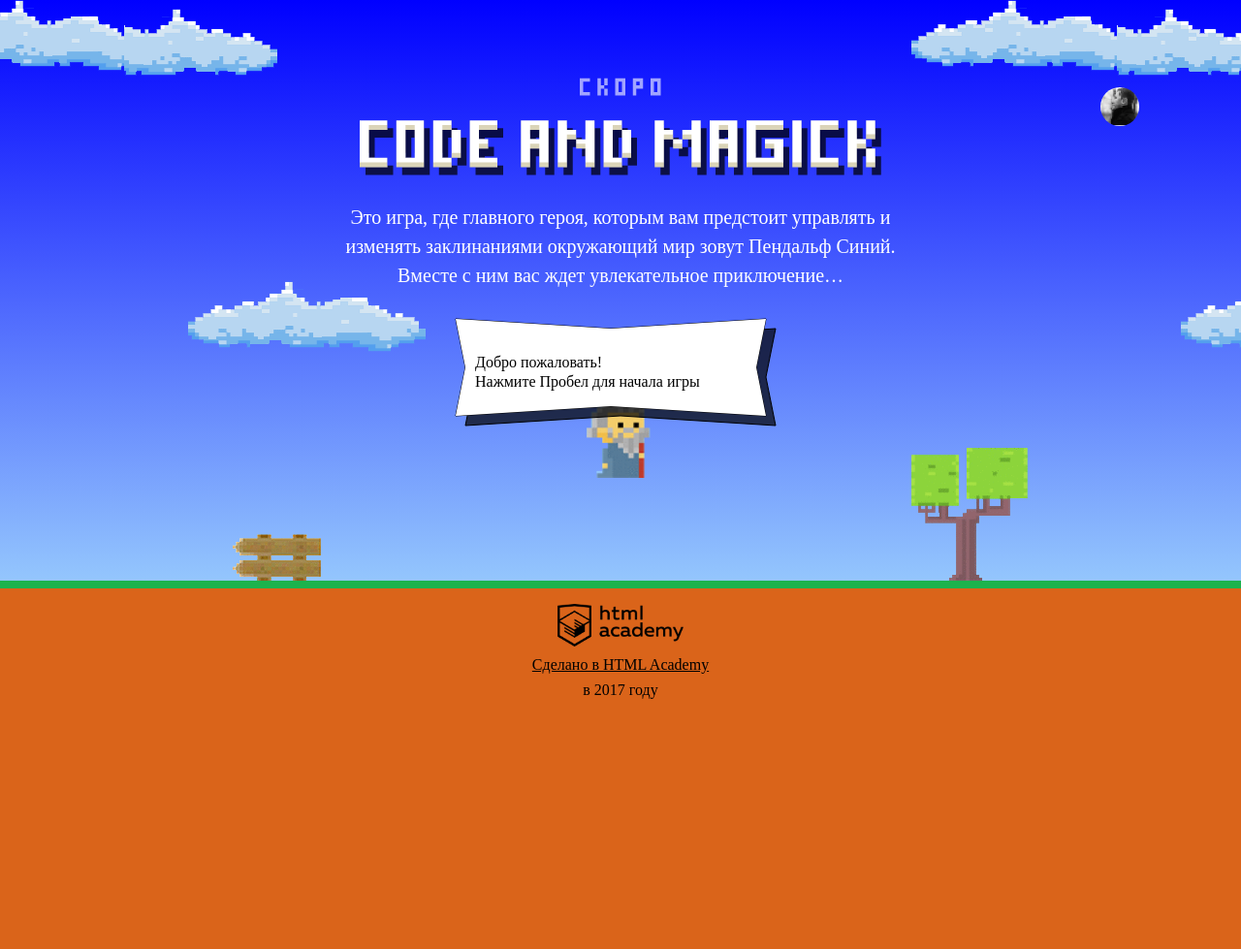
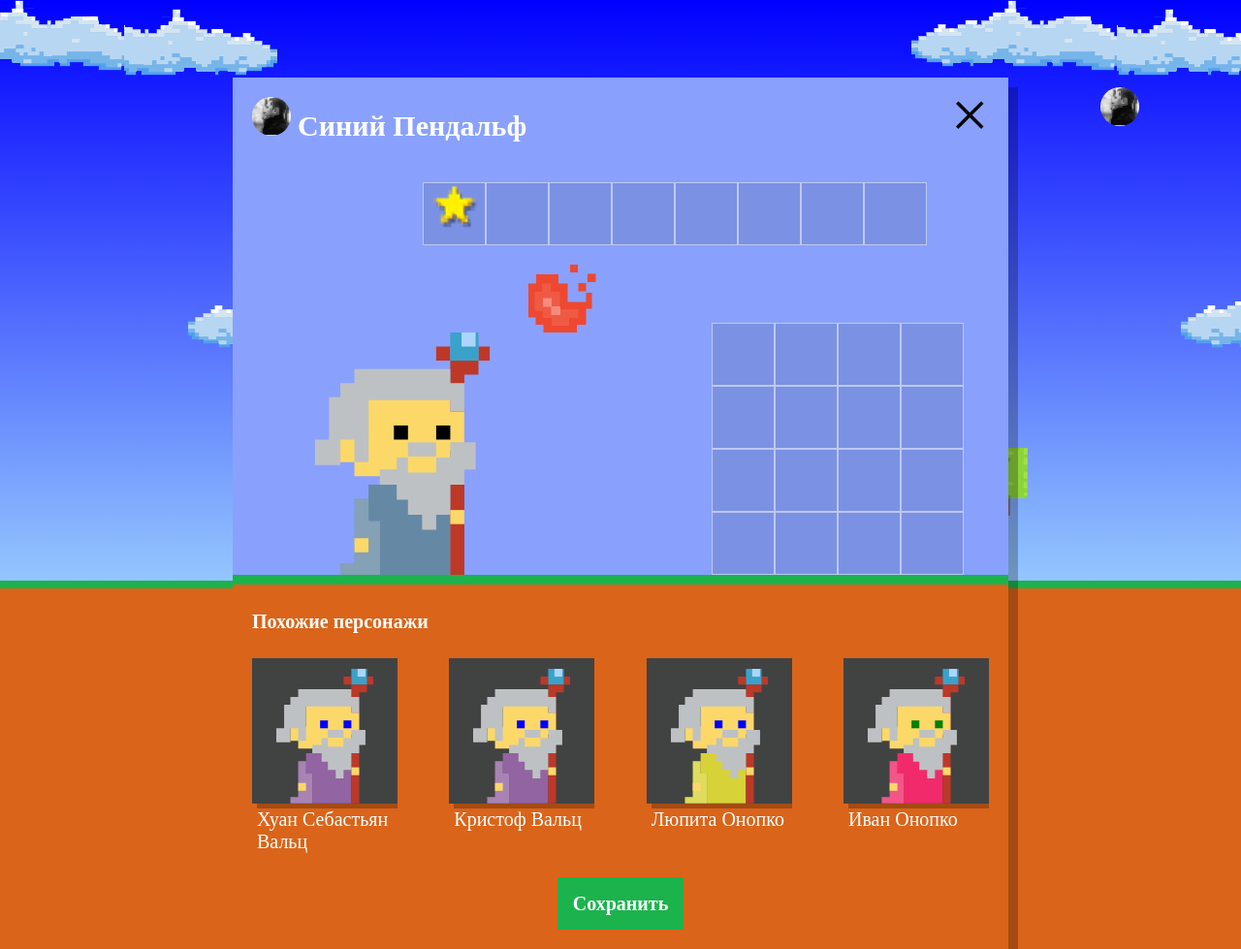
Before and after one commit to nullorone/630421-code-and-magick, a website: page index.html in a window 1280 px wide. Shown: the whole page at 97% size. Before the commit the page ends 800 px from the top, so only its background shows below. Drawn offline with Linux system fonts and the light colour scheme; a web font is replaced by a local one.

Commit message:
Инициализирует файл setup

```diff
--- a/index.html
+++ b/index.html
@@ -209,6 +209,7 @@
 
   </script>
   <script src="js/stat.js"></script>
+  <script src="js/setup.js"></script>
   <script src="js/game.js"></script>
 
 </body>
--- /dev/null
+++ b/js/setup.js
@@ -0,0 +1,87 @@
+'use strict';
+
+// Находим случайное число в указанных диапазонах
+var randomValue = function (min, max) {
+  var randromInteger = Math.random() * (max + 1 - min) + min;
+  randromInteger = Math.floor(randromInteger);
+  return randromInteger;
+};
+
+var setupContainer = document.querySelector('.setup');
+setupContainer.classList.remove('hidden');
+
+var wizards = function (
+    wizardName,
+    wizardSurname,
+    wizardCoatColor,
+    wizardEyesColor
+) {
+  var wizardsArr = [];
+  for (var i = 0; i < 4; i++) {
+    var wizardTemplate = {
+      'name':
+        wizardName[randomValue(0, wizardName.length - 1)] +
+        ' ' +
+        wizardSurname[randomValue(0, wizardSurname.length - 1)],
+      'coatColor': wizardCoatColor[randomValue(0, wizardCoatColor.length - 1)],
+      'eyesColor': wizardEyesColor[randomValue(0, wizardEyesColor.length - 1)],
+    };
+    wizardsArr.push(wizardTemplate);
+  }
+  return wizardsArr;
+};
+
+var wizardsObject = wizards(
+    [
+      'Иван',
+      'Хуан Себастьян',
+      'Мария',
+      'Кристоф',
+      'Виктор',
+      'Юлия',
+      'Люпита',
+      'Вашингтон',
+    ],
+    [
+      'да Марья',
+      'Верон',
+      'Мирабелла',
+      'Вальц',
+      'Онопко',
+      'Топольницкая',
+      'Нионго',
+      'Ирвинг',
+    ],
+    [
+      'rgb(101, 137, 164)',
+      'rgb(241, 43, 107)',
+      'rgb(146, 100, 161)',
+      'rgb(56, 159, 117)',
+      'rgb(215, 210, 55)',
+      'rgb(0, 0, 0)',
+    ],
+    ['black', 'red', 'blue', 'yellow', 'green']
+);
+
+var wizardsGenerate = function () {
+  var fragment = document.createDocumentFragment();
+  var wizardTemplateHTML = document.querySelector('.setup-similar-list');
+  for (var j = 0; j < wizardsObject.length; j++) {
+    var wizardElement = document
+      .querySelector('#similar-wizard-template')
+      .content.cloneNode(true);
+    wizardElement.querySelector('.setup-similar-label').textContent =
+      wizardsObject[j].name;
+    wizardElement.querySelector('.wizard-coat').style.fill =
+      wizardsObject[j].coatColor;
+    wizardElement.querySelector('.wizard-eyes').style.fill =
+      wizardsObject[j].eyesColor;
+    fragment.appendChild(wizardElement);
+  }
+  return wizardTemplateHTML.appendChild(fragment);
+};
+
+wizardsGenerate();
+
+var setupSimilar = document.querySelector('.setup-similar');
+setupSimilar.classList.remove('hidden');
```
